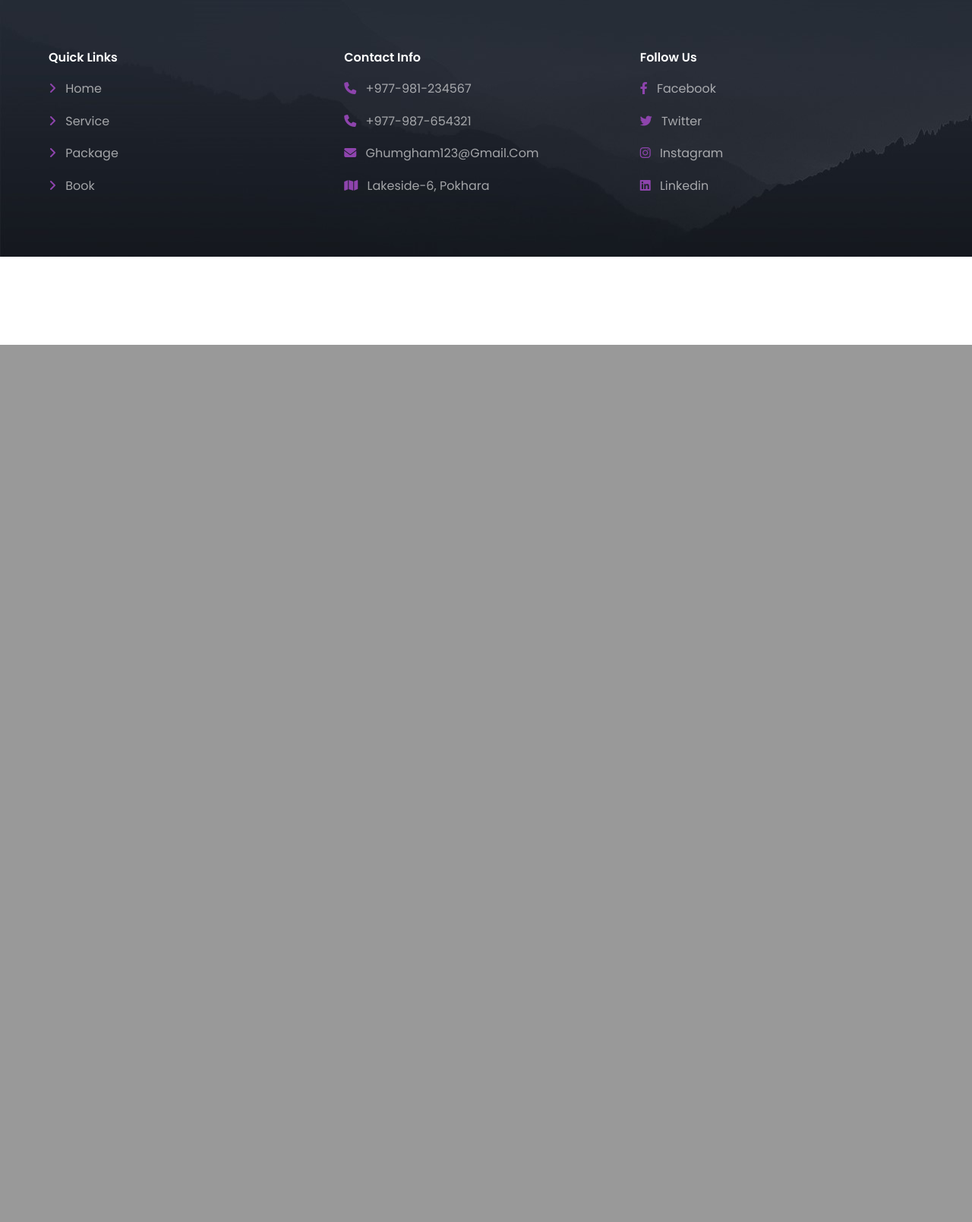
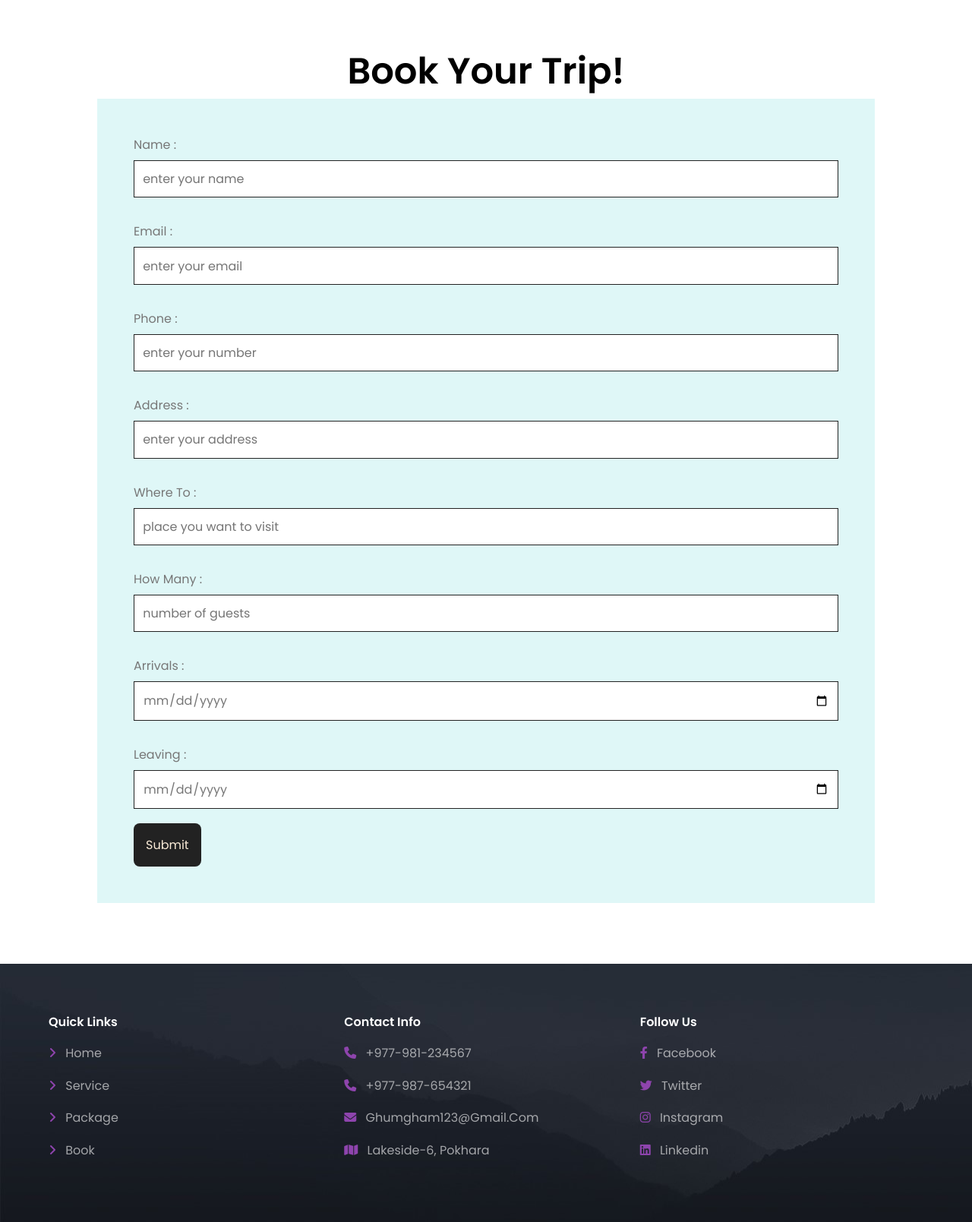
Before and after one commit to aasupa/GhumGham, a PHP site: page /book.php in a window 1280 px wide. Shown: the part 346-1955 px from the top of the page at 76% size. Before the commit the page ends 800 px from the top, so only its background shows below. Run offline with PHP 8.4, Linux system fonts and the light colour scheme.

Commit message:
bookform done

```diff
--- a/book.php
+++ b/book.php
@@ -37,13 +37,58 @@
 
 
 
-<div class="heading" style="background:url(images/cloud1.png) no-repeat">
+<div class="heading" style="background:url(images/sky1.png) no-repeat">
    <h1>book now</h1>
 </div>
 
 
 
+<section class="booking">
 
+   <h1 class="heading-title">book your trip!</h1>
+
+   <form action="bookform.php" method="post" class="book-form">
+
+      <div class="flex">
+         <div class="inputBox">
+            <span>name :</span>
+            <input type="text" placeholder="enter your name" name="name">
+         </div>
+         <div class="inputBox">
+            <span>email :</span>
+            <input type="email" placeholder="enter your email" name="email">
+         </div>
+         <div class="inputBox">
+            <span>phone :</span>
+            <input type="number" placeholder="enter your number" name="phone">
+         </div>
+         <div class="inputBox">
+            <span>address :</span>
+            <input type="text" placeholder="enter your address" name="address">
+         </div>
+         <div class="inputBox">
+            <span>where to :</span>
+            <input type="text" placeholder="place you want to visit" name="location">
+         </div>
+         <div class="inputBox">
+            <span>how many :</span>
+            <input type="number" placeholder="number of guests" name="guests">
+         </div>
+         <div class="inputBox">
+            <span>arrivals :</span>
+            <input type="date" name="arrivals">
+         </div>
+         <div class="inputBox">
+            <span>leaving :</span>
+            <input type="date" name="leaving">
+         </div>
+      </div>
+
+      <input type="submit" value="submit" class="btn" name="send">
+
+   </form>
+
+</section>
 
 
 
--- a/css/style.css
+++ b/css/style.css
@@ -191,13 +191,64 @@ section{
 
 .heading h1{
    font-size: 4rem;
+   font-family: 'sans-serif';
    text-transform: uppercase;
    color:var(--black);
-   text-shadow: var(--text-shadow);}
+   text-shadow: var(--text-shadow);
+}
 
 
+.booking .heading-title{
+   font-size: 3rem;
+   text-align: center;
+}
+
+.booking .book-form{
+   padding:3rem;
+   background: rgb(223, 247, 247);
+}
+
+.booking .book-form .flex{
+   display: flex;
+   flex-wrap:wrap;
+   gap:2rem;
+
+}
+.booking .book-form .flex .inputBox{
+   flex:1 1 31rem;
+}
+
+.booking .book-form .flex .inputBox input{
+   width: 100%;
+   padding:0.7rem 0.7rem;
+   font-size: 1rem;
+   color: var(--light-black);
+   text-transform: none;
+   margin-top: 0.5rem;
+   border:var(--border);
+}
 
 
+.booking .book-form .flex .inputBox input:focus{
+   background: var(--black);
+   color:var(--white);
+}
+
+.booking .book-form .flex .inputBox input:focus::placeholder{
+   color:var(--light-white);
+}
+
+.booking .book-form .flex .inputBox span{
+   font-size: 1rem;
+   color:var(--light-black);
+}
+
+.booking .book-form .btn{
+   color: antiquewhite;
+   margin-top: 1.2rem;
+   padding: 1rem;
+   border-radius: 0.5rem;
+}
 
 
 
--- a/index.php
+++ b/index.php
@@ -22,7 +22,7 @@
         <a class="active" href="index.php">Home</a>
         <a href="package.php">Packages</a>
         <a href="book.php">Book</a>
-        <a href="login.php">Signup</a>
+        <a href="signup.php">Signup</a>
         </div>
 
         <div class="hamburger">
```
Also changed, not shown: bookform.php (+25 -0 lines).
